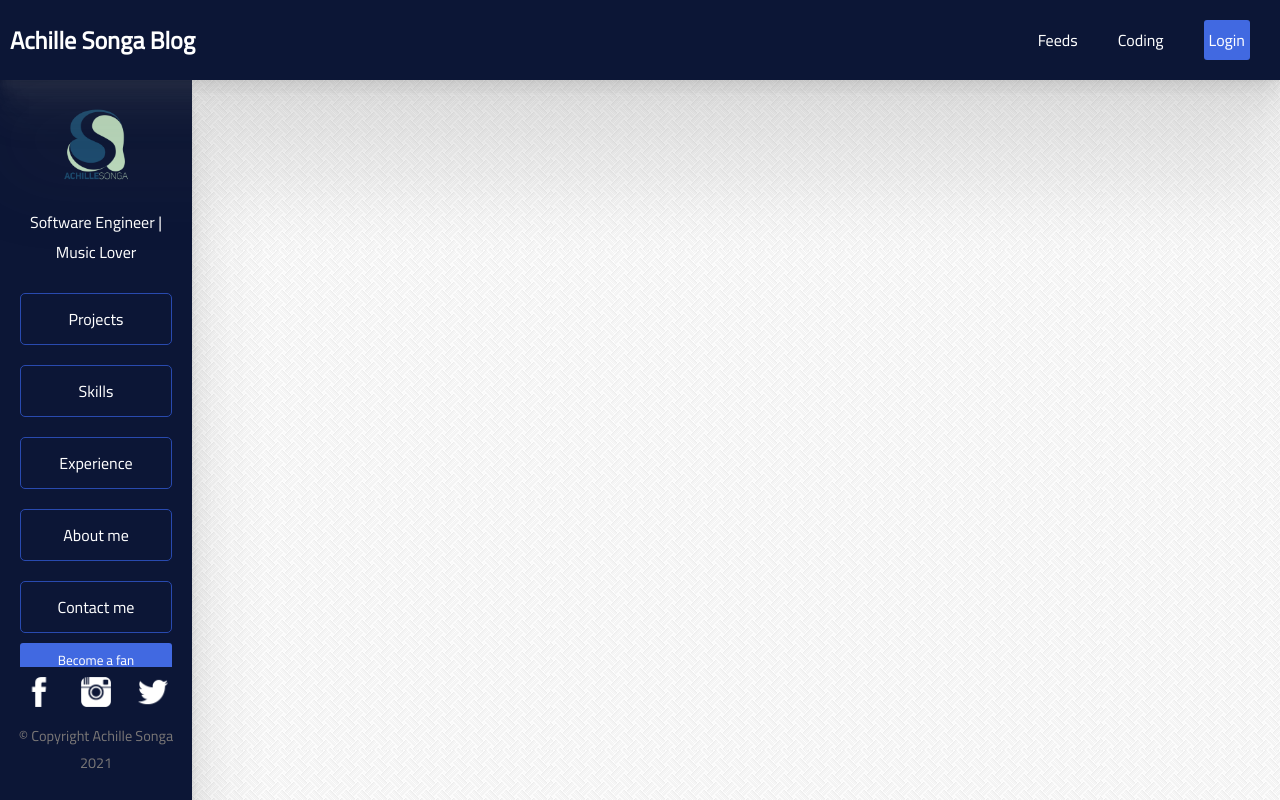
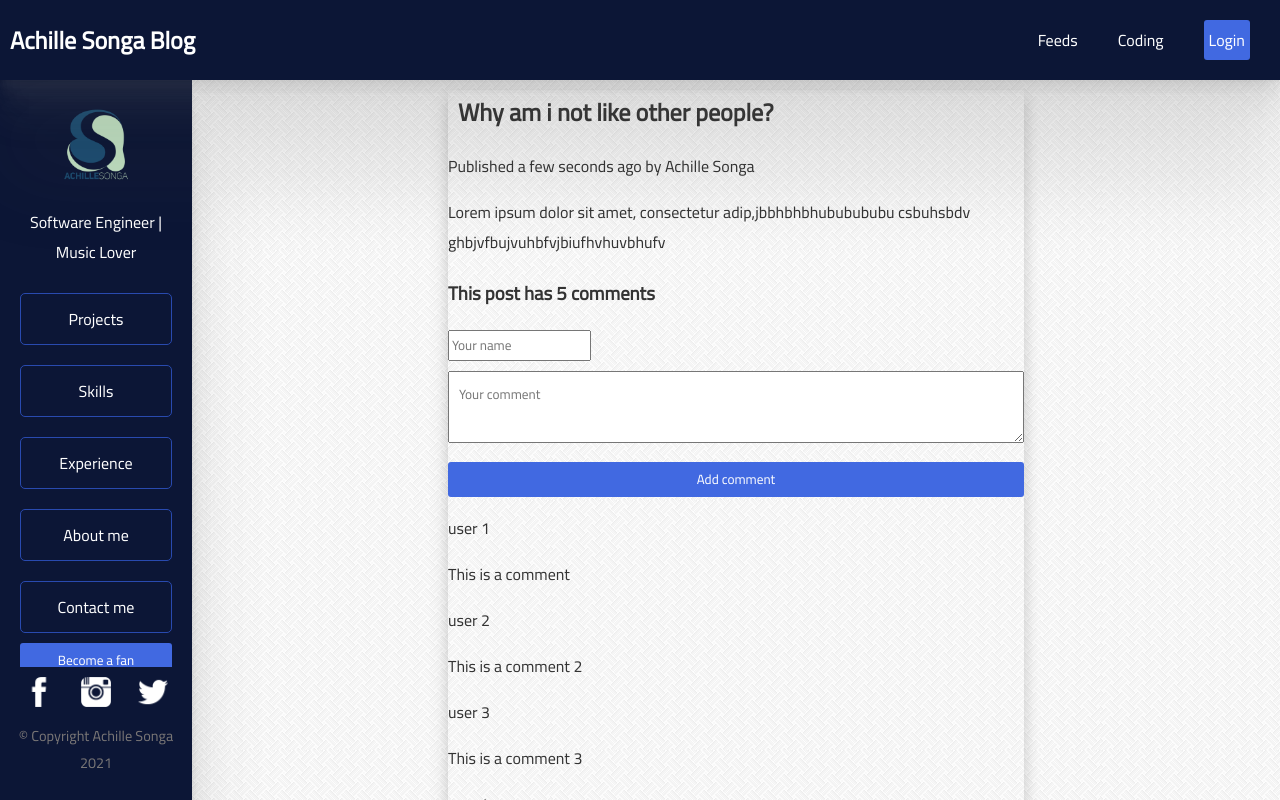
Before and after one commit to songa1/thoughts-line, a Next.js app: page /view/1 in a window 1280 px wide. Shown: the top 800 px of the page. Built offline with nearby package versions, Linux system fonts and the light colour scheme; no server answers.

Commit message:
to checkout

```diff
--- a/pages/index.js
+++ b/pages/index.js
@@ -10,6 +10,7 @@ export default function Home() {
     <Head>
       <meta name="viewport" content="width=device-width,initial-scale=1.0"></meta>
       <meta name="robots" content="index, follow"></meta>
+      <meta name="google-site-verification" content="lzuO2DVXYYrKZZY1nLrFSPHa2AQkaY0pRWIPHJ9wjW4" />
       <title>Welcome to Achille Songa Blog</title>
     </Head>
     <div className='container'>
--- a/pages/view/[id].js
+++ b/pages/view/[id].js
@@ -1,4 +1,39 @@
 import Head from 'next/head';
+
+const post = {
+    title: 'Why am i not like other people?',
+    body: 'Lorem ipsum dolor sit amet, consectetur adip,jbbhbhbhububububu  csbuhsbdv ghbjvfbujvuhbfvjbiufhvhuvbhufv',
+    comments: [
+        {
+            id: 1,
+            user: 'user 1',
+            comment: 'This is a comment'
+        },
+        {
+            id: 2,
+            user: 'user 2',
+            comment: 'This is a comment 2'
+        },
+        {
+            id: 3,
+            user: 'user 3',
+            comment: 'This is a comment 3'
+        },
+        {
+            id: 4,
+            user: 'user 4',
+            comment: 'This is a comment'
+        },
+        {
+            id: 5,
+            user: 'user 5',
+            comment: 'This is a comment'
+        },
+    ],
+    author: 'Achille Songa',
+    createdAt: 'a few seconds ago',
+    likes: 100
+}
 
 const Single =()=>{
     return (
@@ -6,10 +41,39 @@ const Single =()=>{
         <Head>
             <meta name="viewport" content="width=device-width,initial-scale=1.0"></meta>
             <meta name="robots" content="index, follow"></meta>
-            <title>Post title</title>
+            <title>{post.title}</title>
         </Head>
         <div className='container'>
+            <div className='singlePost'>
+                <div>
+                    <h2>{post.title}</h2>
+                    <p>{`Published ${post.createdAt} by ${post.author}`}</p>
+                </div>
+                <div>
+                    <p>{post.body}</p>
+                </div>
+                <div>
 
+                </div>
+                <div className="comment-section">
+                    <h3>{`This post has ${post.comments.length} comments`}</h3>
+                    <div>
+                        <form>
+                            <input type='text' placeholder='Your name'></input>
+                            <textarea placeholder='Your comment'></textarea>
+                            <button className='btn'>Add comment</button>
+                        </form>
+                    </div>
+                    <div>
+                        {post.comments.map(comment => (
+                            <div key={comment.id}>
+                                <p>{comment.user}</p>
+                                <p>{comment.comment}</p>
+                            </div>
+                        ))}
+                    </div>
+                </div>
+            </div>
         </div>
         </>
     )
```
Also changed, not shown: pages/experience.js (+30 -0 lines), utils/firestore/readPosts.js (+19 -4 lines).
